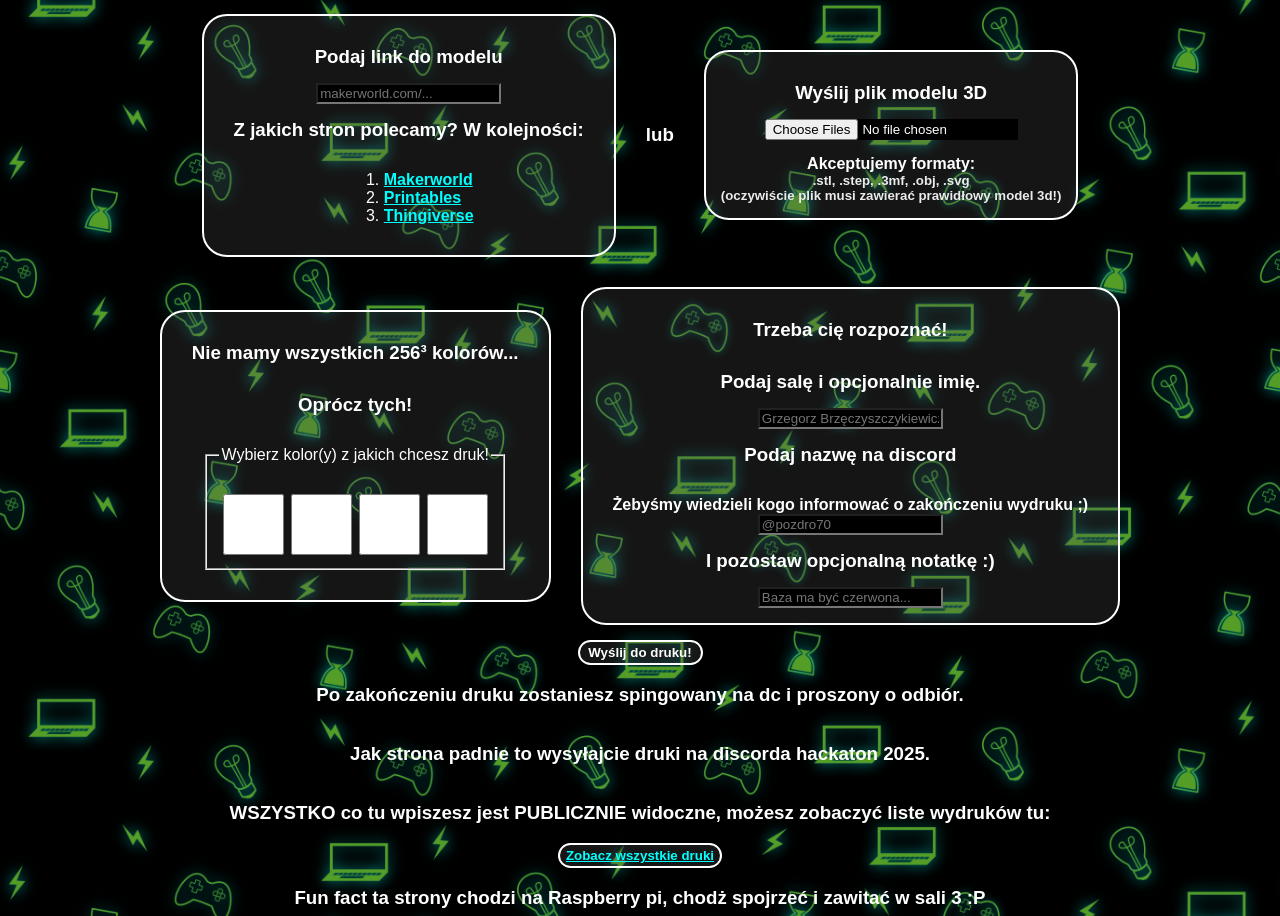
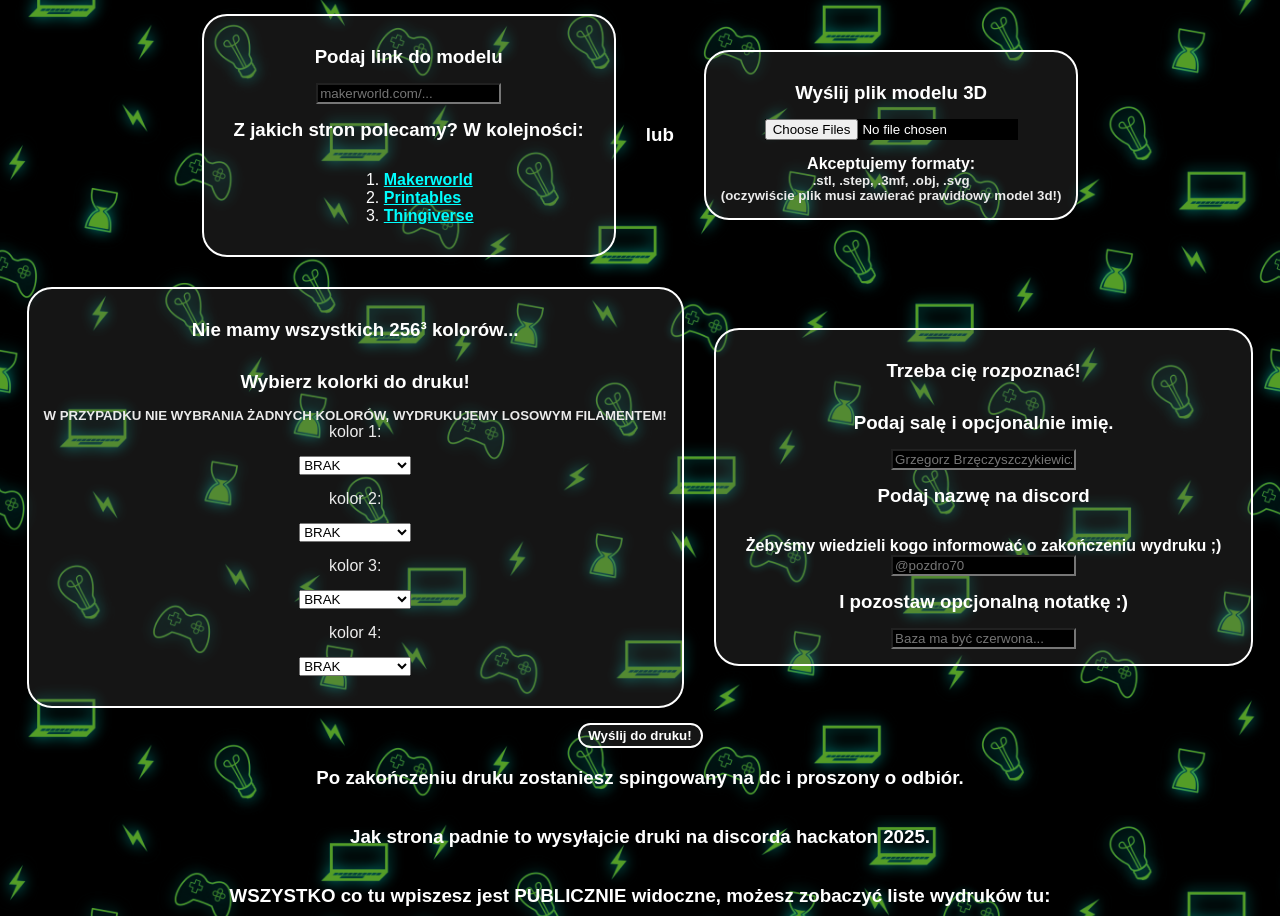
Before and after one commit to Verbosal/PrintForm, a PHP site: page / in a window 1280 px wide. Shown: the part 81-997 px from the top of the page. Run offline with PHP 8.4, Linux system fonts and the light colour scheme.

Commit message:
colors added

```diff
--- /dev/null
+++ b/colors.json
@@ -0,0 +1,13 @@
+{
+    "colors":[
+        {"display":"BRAK"},
+        {"display":"czerwony"},
+        {"display":"zielony"},
+        {"display":"niebieski"},
+        {"display":"pomarańczowy"},
+        {"display":"żółty"},
+        {"display":"fioletowy"},
+        {"display":"błękitny"},
+        {"display":"navy-blue"}
+    ]
+}
--- a/index.html
+++ b/index.php
@@ -1,5 +1,6 @@
 <!DOCTYPE html>
 <html lang="pl">
+
 
 <head>
     <meta charset="UTF-8">
@@ -7,6 +8,12 @@
     <link rel="icon" type="image/x-icon" href="/favicon.ico">
     <title>Formularz Druku 3D</title>
     <link rel="stylesheet" href="style.css">
+
+    <style>
+        option,select{
+            color:black;
+        }
+    </style>
 </head>
 
 <body class="background">
@@ -42,16 +49,52 @@
         <div class="modelContainerDiv">
             <div class="modelDiv">
                 <h3>Nie mamy wszystkich 256³ kolorów...</h3>
-                <h3>Oprócz tych!</h3>
+                <h3>Wybierz kolorki do druku!</h3>
+                <h5>W PRZYPADKU NIE WYBRANIA ŻADNYCH KOLORÓW, WYDRUKUJEMY LOSOWYM FILAMENTEM!</h5>
 
-                <fieldset class="colorPicker">
-                    <legend>Wybierz kolor(y) z jakich chcesz druk!</legend>
+                <?php
+                    echo '<label for="kolor1">kolor 1:</label>';
+                    echo '<select name="kolor1" id="kolor1">';
+                    $jsoncolors=json_decode(file_get_contents('colors.json'),true)["colors"];
 
-                    <input type="checkbox" color="red">
-                    <input type="checkbox" color="green">
-                    <input type="checkbox" color="blue">
-                    <input type="checkbox" color="black">
-                </fieldset>
+                    foreach($jsoncolors as $color){
+                        echo '<option value=' . $color["display"] . '>' . $color["display"] . '</option>';
+                    }
+
+                    echo '</select>';
+
+                    echo '<label for="kolor2">kolor 2:</label>';
+                    echo '<select name="kolor2" id="kolor2">';
+                    $jsoncolors=json_decode(file_get_contents('colors.json'),true)["colors"];
+
+                    foreach($jsoncolors as $color){
+                        echo '<option value=' . $color["display"] . '>' . $color["display"] . '</option>';
+                    }
+
+                    echo '</select>';
+
+                    echo '<label for="kolor3">kolor 3:</label>';
+                    echo '<select name="kolor3" id="kolor3">';
+                    $jsoncolors=json_decode(file_get_contents('colors.json'),true)["colors"];
+
+                    foreach($jsoncolors as $color){
+                        echo '<option value=' . $color["display"] . '>' . $color["display"] . '</option>';
+                    }
+
+                    echo '</select>';
+
+                    echo '<label for="kolor4">kolor 4:</label>';
+                    echo '<select name="kolor4" id="kolor4">';
+                    $jsoncolors=json_decode(file_get_contents('colors.json'),true)["colors"];
+
+                    foreach($jsoncolors as $color){
+                        echo '<option value=' . $color["display"] . '>' . $color["display"] . '</option>';
+                    }
+
+                    echo '</select>';
+                ?>
+
+
             </div>
 
             <div class="modelDiv">
```
Also changed, not shown: addData.php (+6 -6 lines), list.php (+20 -2 lines), 1 other file.
